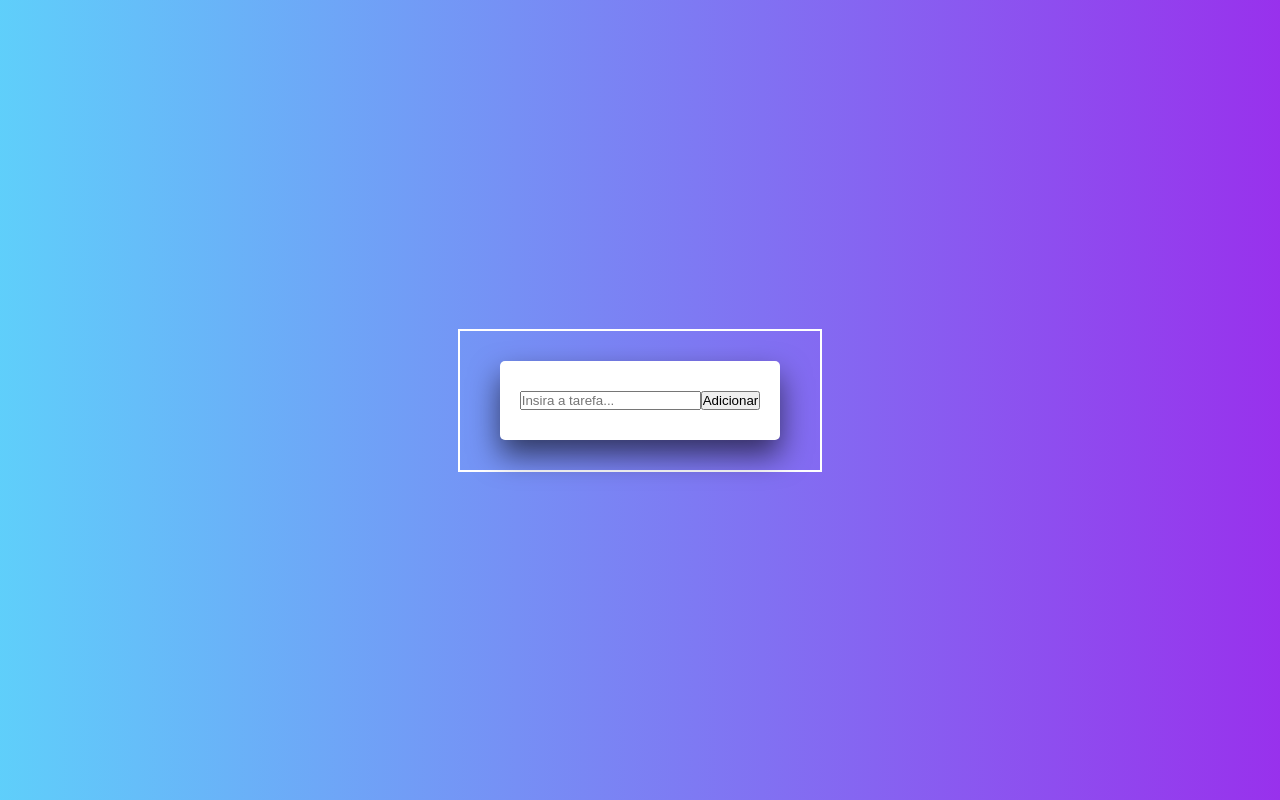
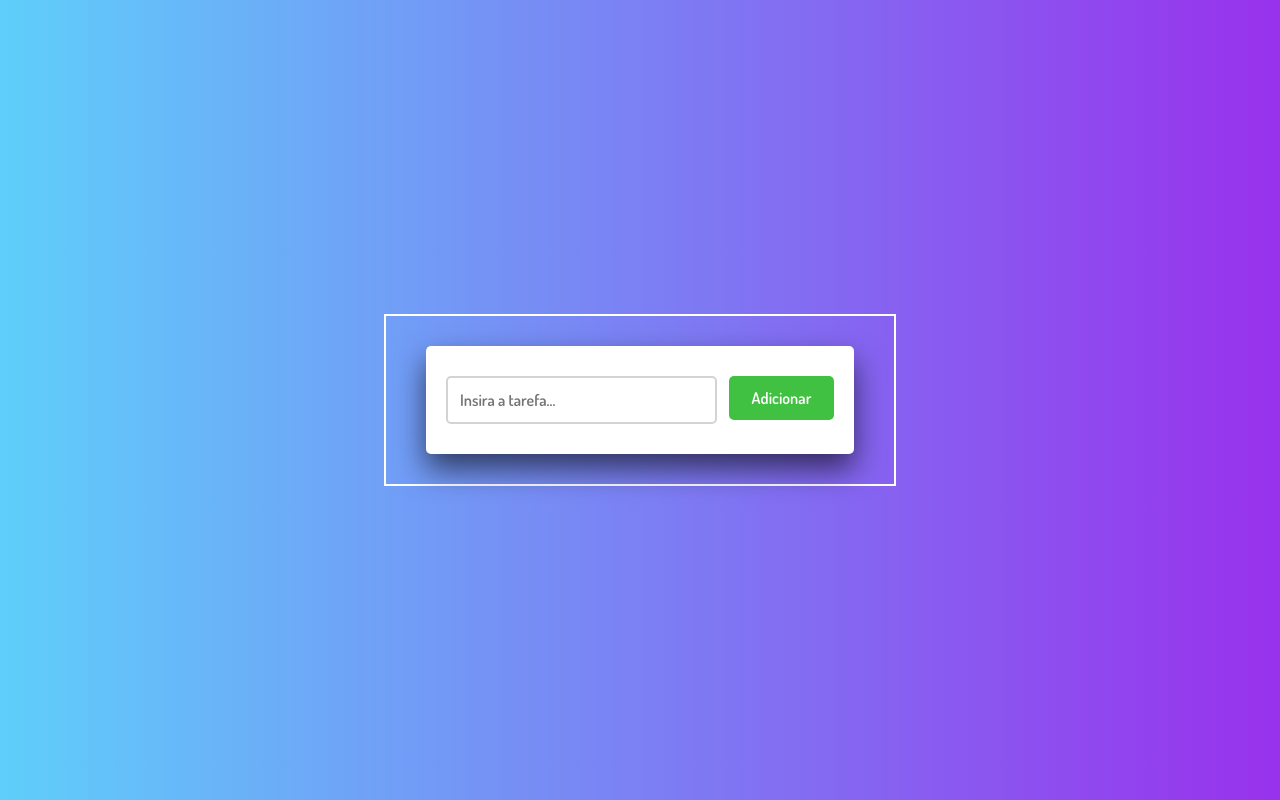
Before and after one commit to oseiasWeb/lista-de-tarefas, a plain HTML site: page index.html in a window 1280 px wide. Drawn offline with Linux system fonts and the light colour scheme; a web font is replaced by a local one.

Commit message:
Alteração nas proporções, cores e efeitos de seleção Button

```diff
--- a/index.html
+++ b/index.html
@@ -5,20 +5,22 @@
     <meta http-equiv="X-UA-Compatible" content="IE=edge">
     <meta name="viewport" content="width=device-width, initial-scale=1.0">
     <link rel="preconnect" href="https://fonts.googleapis.com">
-<link rel="preconnect" href="https://fonts.gstatic.com" crossorigin>
-<link href="https://fonts.googleapis.com/css2?family=Dosis:wght@400;600&family=Fira+Code:wght@300;400;500;600&family=Smooch&display=swap" rel="stylesheet">
+    <link rel="preconnect" href="https://fonts.gstatic.com" crossorigin>
+    <link rel="preconnect" href="https://fonts.googleapis.com">
+    <link rel="preconnect" href="https://fonts.gstatic.com" crossorigin>
+    <link href="https://fonts.googleapis.com/css2?family=Dosis:wght@600;700&family=Fira+Code:wght@300;400;500;600&family=Smooch&display=swap" rel="stylesheet">
     <title>Lista de Tarefas</title>
 
     <link rel="stylesheet" href="styles.css">
 </head>
 <body>
-    <div class="container-central">
-        <div class="container-tarefa">
+    <div class="container">
+        <div class="new-task-container">
             <input type="text" class="new-task-input" placeholder="Insira a tarefa..."></input>
             <button class="new-task-button">Adicionar</button>
         </div>
 
-        <div class="container-lista"></div>
+        <div class="task-container"></div>
     </div>
 
     <script src="./scripts.js"></script>
--- a/styles.css
+++ b/styles.css
@@ -2,6 +2,7 @@
     margin: 0;
     padding: 0;
     box-sizing: border-box;
+    font-family: 'Dosis', sans-serif;
 }
 
 body {
@@ -12,19 +13,45 @@ body {
     justify-content: center;
 }
 
-.container-central {
+.container {
     border: 2px solid #fff;
     padding: 30px 40px;
-    width: auto;
-    font-family: 'Dosis', sans-serif;
-    font-family: 'Fira Code', monospace;
-    font-family: 'Smooch', cursive;
+    width: 40%;
+    min-width: 500px;
 }
 
-.container-tarefa {
+.new-task-container {
     background-color: #fff;
     padding: 30px 20px;
     border-radius: 5px;
     box-shadow: 0 15px 30px rgba(0,0,0,0.6);
     display: flex;
 }
+
+.new-task-container input {
+    flex: 3;
+    font-size: 1rem;
+    border: 2px solid #d1d3d4;
+    border-radius: 5px;
+    padding: 12px;
+    font-weight: 500;
+}
+
+.new-task-container input:focus {
+    outline: none;
+    border-color:  rgba(21, 179, 21, 0.808);
+}
+
+.new-task-button {
+    flex: 1;
+    border-radius: 5px;
+    font-weight: 500;
+    height: 100%;
+    font-size: 1rem;
+    border: none;
+    background-color: rgba(21, 179, 21, 0.808);
+    color: #fff;
+    padding: 12px;
+    margin-left: 12px;
+    cursor: pointer;
+}
```
